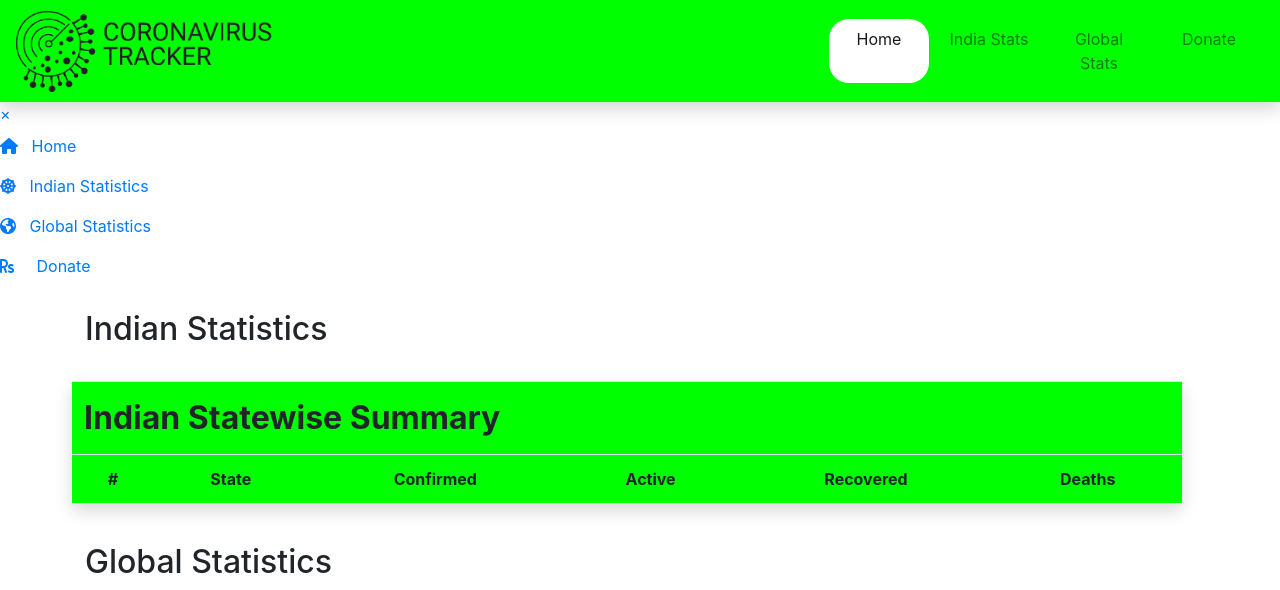
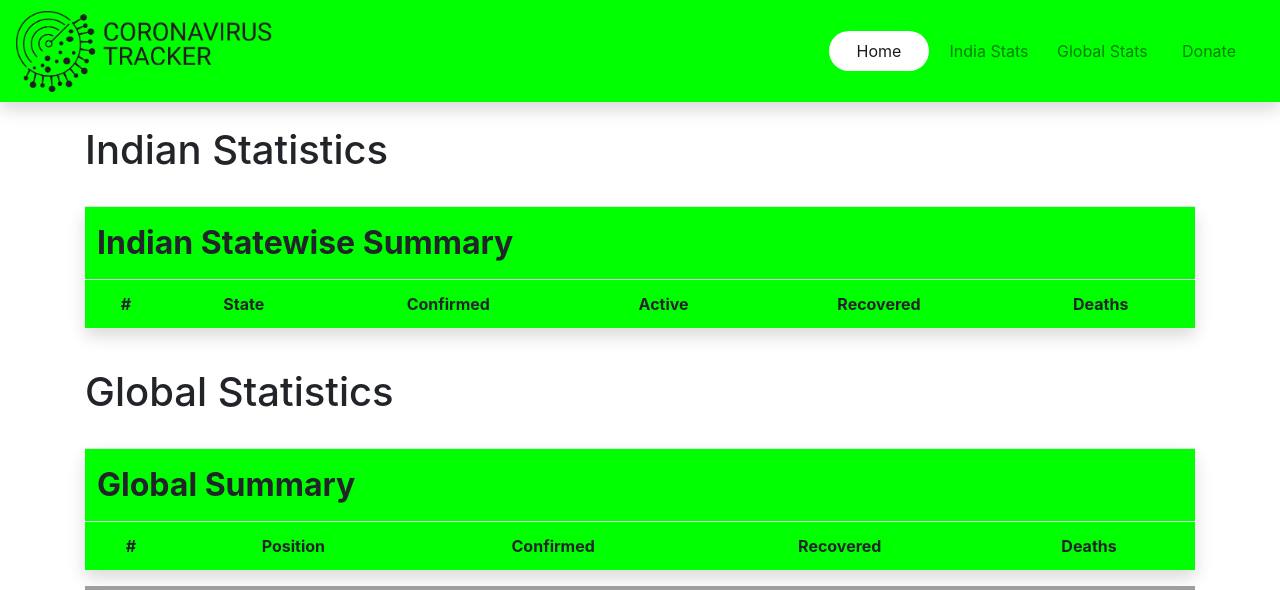
Before and after one commit to Akashamba/Coronavirus-Tracker-Legacy, a Flask app: template templates/index.html in a window 1280 px wide. Shown: the top 590 px of the page. Run offline with Flask 2, Linux system fonts and the light colour scheme; the template is opened without the code that fills it, so the values that code supplies are empty; some libraries are stand-ins or nearby versions; grey boxes are pictures that could not be loaded.

Commit message:
Add files via upload

```diff
--- a/static/css/large.css
+++ b/static/css/large.css
@@ -1,5 +1,11 @@
 /* Styling for large devices */
 @media screen and (min-width: 992px){
+	h2 {
+		font-size: 40px;
+		width: 100%;
+		margin-left: 0px;
+		margin-right: 0px;
+	}
 	/* Styling nav*/
 	nav{
 		height: 8vw;
@@ -27,6 +33,7 @@
 
 	nav .nav-link {
 		font-size: 1rem;
+		white-space: nowrap;
 	}
 
 	nav .nav-item {
@@ -39,6 +46,10 @@
 
 	nav .nav-item:hover{
 		background-color: #EBEBED;
+	}
+
+	nav .active{ /* Current Page */
+		background-color: #FFFFFF;
 	}
 	/**/
 
@@ -63,8 +74,8 @@
 	.table{
 		font-size: 16px;
 		width: 100%;
-		margin-left: -13px;
-		margin-right: -13px;
+		margin-left: 0px;
+		margin-right: 0px;
 	}
 
 	.table th, .table td{
@@ -74,5 +85,6 @@
 	#table-header{
 		font-size: 32px;
 	}
+	/**/
 }
 /**/
--- a/static/css/styles.css
+++ b/static/css/styles.css
@@ -1,5 +1,11 @@
 body{
 	--main-bg-color: #00FF00;
+}
+
+h2 {
+	font-size: 60px;
+	margin-left: -85px;
+	width: 125%;
 }
 
 /* Styling for nav and header */
@@ -9,78 +15,96 @@ nav {
 	height: 10vh;
 }
 
+#logo {
+	width: 40vw;
+}
+
+/* Toggler Styling */
+.navbar-toggler {
+	margin-right: 20px;
+}
+
 .navbar-toggler-icon {
 	height: 4rem;
 	width: 4rem;
 }
+/*  */
 
-.navbar-toggler {
-	margin-right: 20px;
+/* Styling side nav */
+.sidenav {
+    height: 100%;
+    width: 0;
+    position: fixed;
+    z-index: 100;
+    top: 0;
+    float: right;
+    right: 0;
+    overflow-x: hidden;
+    transition: 0.5s;
+    padding-top: 180px;
+    background-color: #EBEBED;
 }
 
-nav .navbar-nav{
-	display: none;
+#mySidenav .nav-link { /* all links */
+	font-size: 50px;
+	color: #000000;
+	margin: 15px;
+    padding: 8px 8px 8px 32px;
+	margin-left: 5px;
+	white-space: nowrap;
+	transition: 0.3s;
 }
 
-header div {
-	background-color: #EBEBED;
-	width: 40vw;
-	float: right;
-	text-align: right;
-	border-radius: 0 0 10px 10px;
+#mySidenav .nav-item:active { /* Selected Page */
+	background-color: #FFFFFF;
 }
 
-#menu{
-	box-shadow: 0 .5rem 1rem .5rem rgba(0,0,0,.2);
+#mySidenav .active{ /* Current Page */
+	background-color: #d7d7de;
+	border-left: 15px solid var(--main-bg-color);
+
 }
 
-header .nav-item {
-	display: inline;
-	padding-right: 30px;
+.sidenav .closebtn {
+	text-decoration: none;
+	color: #818181;
+    position: absolute;
+    top: 0;
+    right: 25px;
+    font-size: 110px;
+    margin-left: 50px;
+  }
+
+.fa, .fas {
+	font-size: 60px!important;
 }
-
-header .nav-link {
-	font-size: 40px;
-	color: #000000;
-}
-
-header .active{
-	background-color: var(--main-bg-color);
-}
-
-div {
-	clear: both;
-}
-
-#logo {
-	width: 40vw;
-}
-
-nav .active{
-	background-color: #FFFFFF;
-}
+/*  */
 
 header{
 	position: sticky;
 	top: 0;
 	z-index: 10;
 }
+
+/* Hiding large screen nav */
+nav .navbar-nav{
+	display: none;
+}
+/*  */
+
 /**/
 
 /* Styling Tables */
 .table{
 	border-collapse: collapse;
 	box-shadow: 0 .5rem 1rem rgba(0,0,0,.15)!important;
-
 	margin-left: -85px;
 	width: 125%;
 	font-size: 40px;
-	/* margin-right: 40px;  */
 }
 
 .table th, .table td{
 	text-align: center;
-
 	padding: 40px;
 }
 
@@ -107,13 +131,13 @@ th{
 	margin: 10px;
 	display: inline-block;
 
-	font-size: 35px;
+	font-size: 40px;
 	width: 30vw;
-	height: 6vh;
+	height: 8vh;
 }
 
 #summary span{
-	font-size: 40px;
+	font-size: 50px;
 }
 /**/
 
@@ -143,3 +167,14 @@ th{
 .col-md-12{
 	text-align: center;
 }
+
+#table-header #swipe{
+	font-weight: lighter;
+	font-size: 40px;
+}
+
+/* Styling Charts and Graphs */
+#graph {
+	/* margin-left: -85px; */
+	width: 110%;
+}
```
